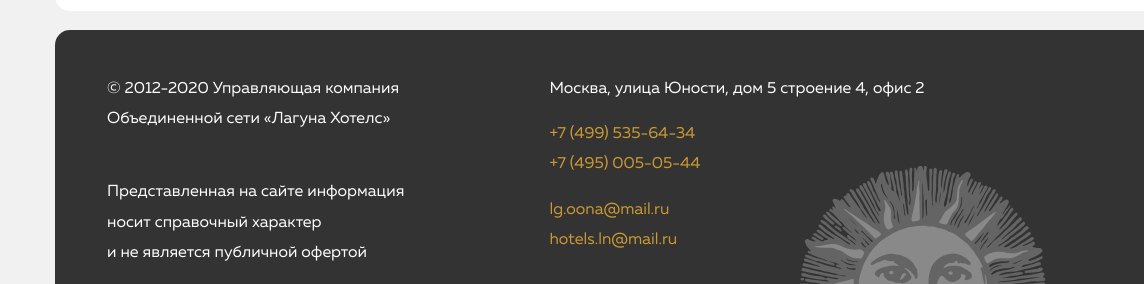
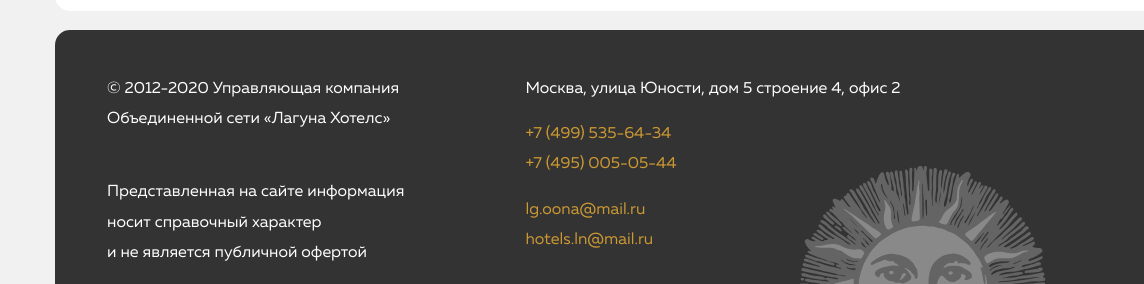
Before and after one commit to Vozhlak/Project-Lagoona, a plain HTML site: page index.html in a window 1280 px wide. Shown: the part 5361-5645 px from the top of the page, 0-1144 px from the left. Drawn offline with Linux system fonts and the light colour scheme.

Commit message:
Сделана правка в CSS

```diff
--- a/css/main-style.css
+++ b/css/main-style.css
@@ -691,7 +691,7 @@ opacity: 1;
 }
 
 .footer-info-center {
-  margin-right: 102px;
+  margin-right: 150px;
 }
 
 .footer-info-center .footer-contacts-info:not(:last-child) {
```
